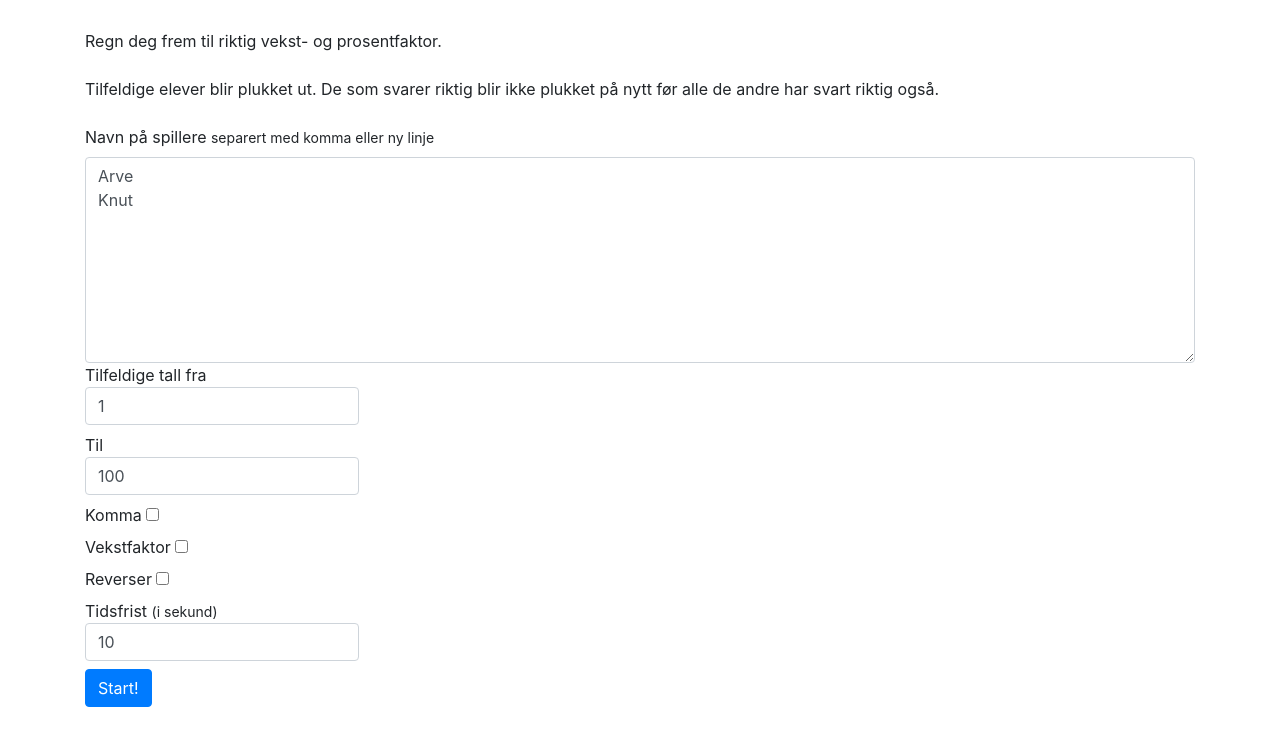
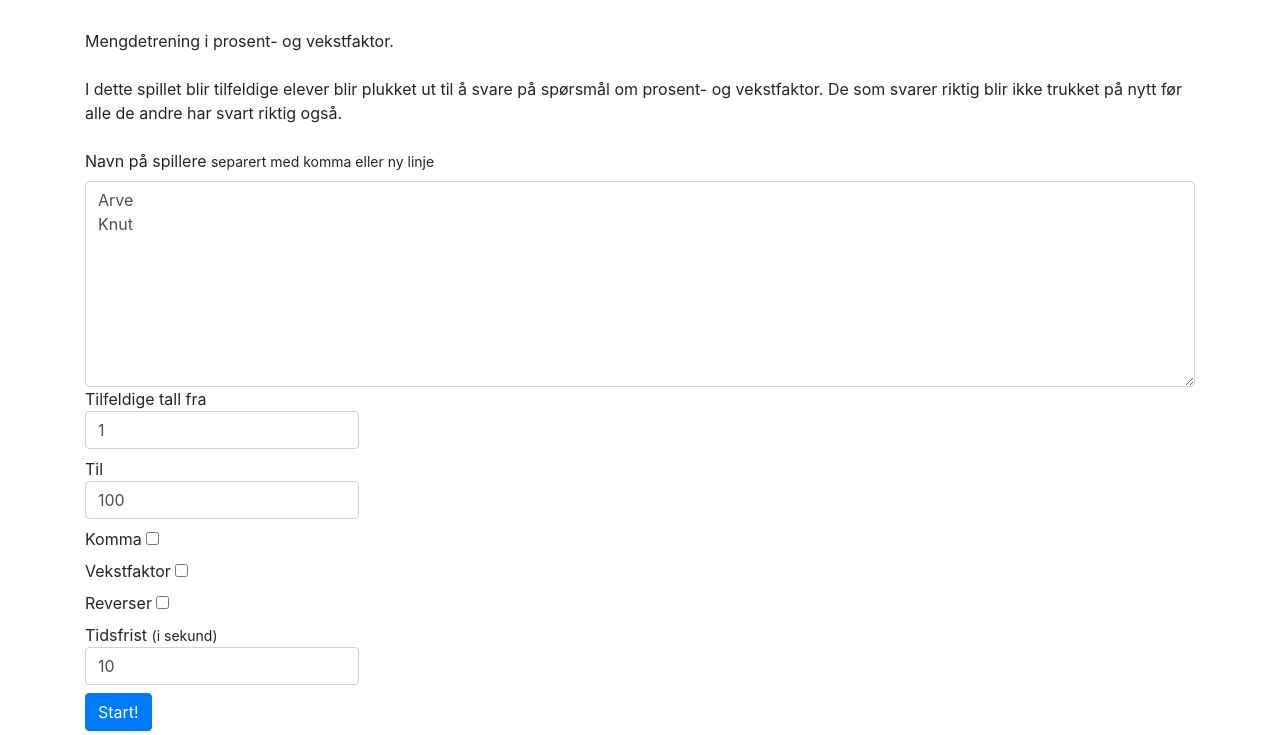
Before and after one commit to arve0/prosentspillet, a website: page _index.html in a window 1280 px wide. Shown: the part 37-772 px from the top of the page. Drawn offline with nearby package versions, Linux system fonts and the light colour scheme.

Commit message:
endre beskrivelse

```diff
--- a/_index.html
+++ b/_index.html
@@ -10,10 +10,10 @@
     <div class="container">
       <h3>Prosentspillet</h3>
       <br />
-      Regn deg frem til riktig vekst- og prosentfaktor.
+      Mengdetrening i prosent- og vekstfaktor.
       <br />
       <br />
-      Tilfeldige elever blir plukket ut. De som svarer riktig blir ikke plukket på nytt før alle de andre har svart riktig også.
+      I dette spillet blir tilfeldige elever blir plukket ut til å svare på spørsmål om prosent- og vekstfaktor. De som svarer riktig blir ikke trukket på nytt før alle de andre har svart riktig også.
       <br />
       <br />
       <label>Navn på spillere         <small>separert med komma eller ny linje</small>
```
Also changed, not shown: index.html (+2 -2 lines).
